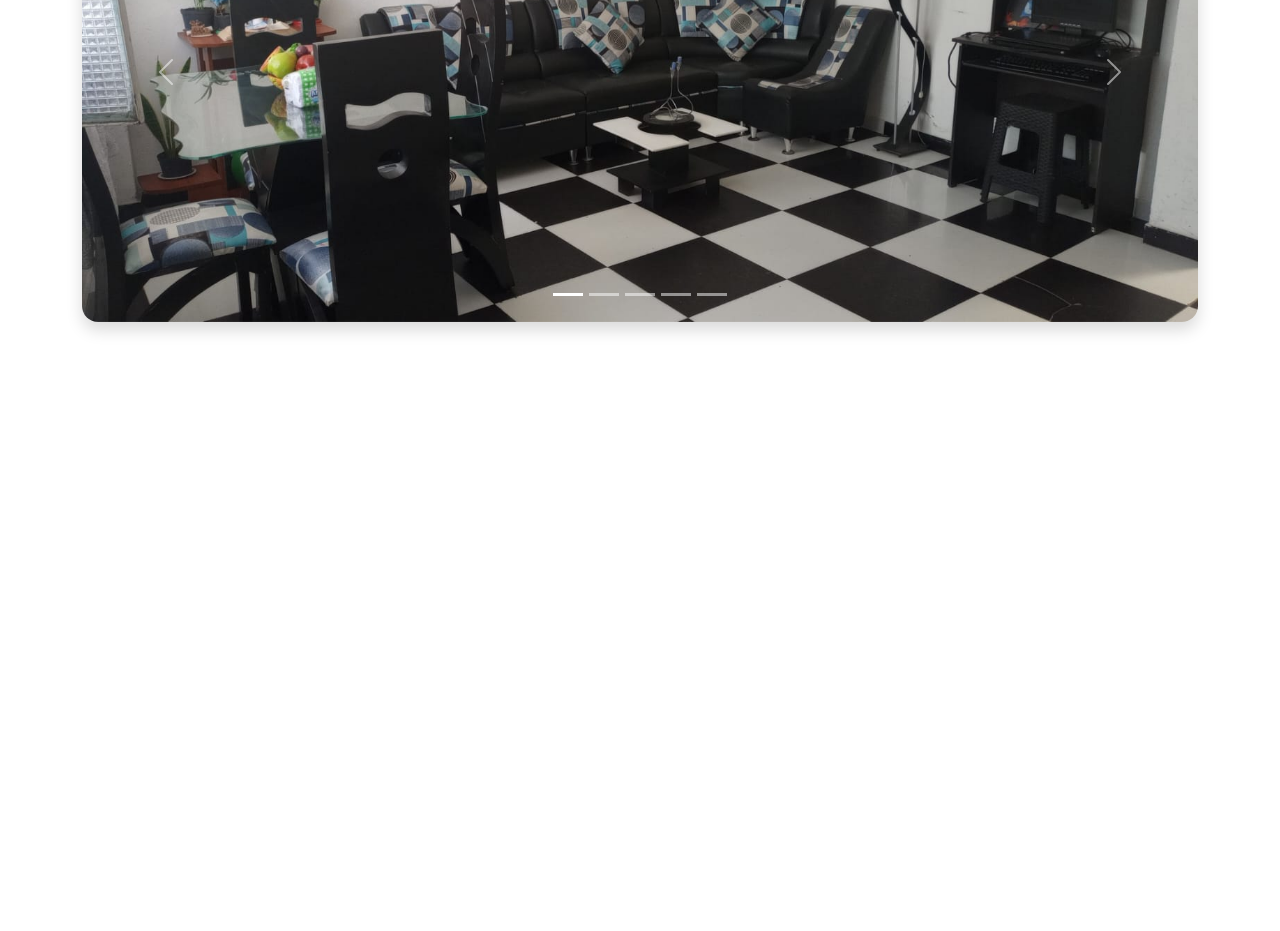
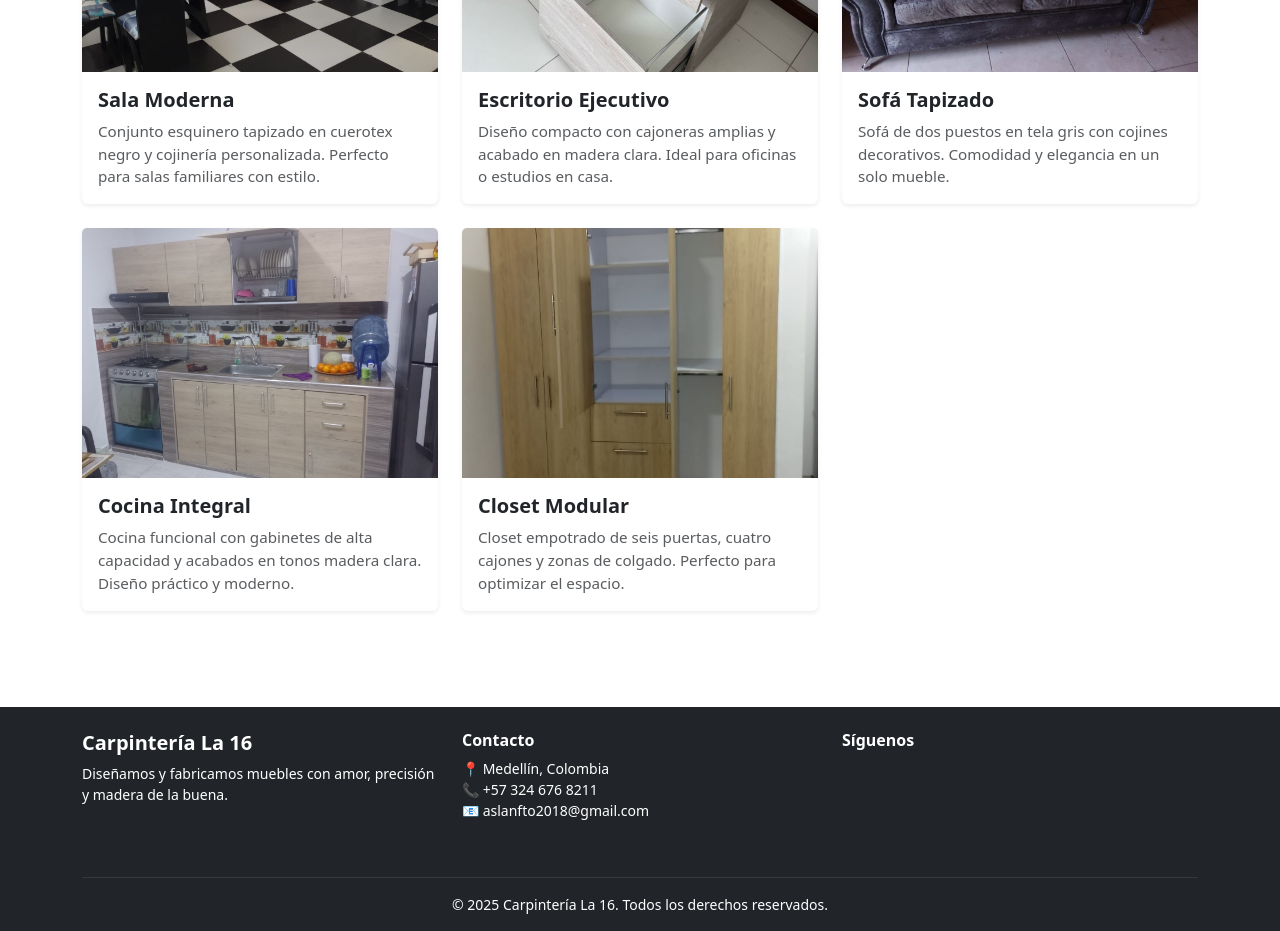
Before and after one commit to YojhanxA/Carpinteria, a React (Vite) app: page / in a window 1280 px wide. Shown: the part 1160-2091 px from the top of the page. Before the commit the page ends 1530 px from the top, so only its background shows below. Built offline with nearby package versions, Linux system fonts and the light colour scheme.

Commit message:
Componente de footer y cambios en algunos diseños

```diff
--- /dev/null
+++ b/src/components/Footer.jsx
@@ -0,0 +1,48 @@
+export const Footer = () => {
+  return (
+    <footer className="bg-dark text-white mt-5 pt-4 pb-3">
+      <div className="container">
+        <div className="row text-center text-md-start">
+          <div className="col-md-4 mb-4">
+            <h5 className="fw-bold">Carpintería La 16</h5>
+            <p className="small">
+              Diseñamos y fabricamos muebles con amor, precisión y madera de la
+              buena.
+            </p>
+          </div>
+
+          <div className="col-md-4 mb-4">
+            <h6 className="fw-semibold">Contacto</h6>
+            <ul className="list-unstyled small">
+              <li>📍 Medellín, Colombia</li>
+              <li>📞 +57 324 676 8211</li>
+              <li>📧 aslanfto2018@gmail.com</li>
+            </ul>
+          </div>
+
+          <div className="col-md-4 mb-4">
+            <h6 className="fw-semibold">Síguenos</h6>
+            <div className="d-flex justify-content-center justify-content-md-start gap-3">
+              <a href="#" className="text-white">
+                <i className="bi bi-facebook fs-5"></i>
+              </a>
+              <a href="#" className="text-white">
+                <i className="bi bi-instagram fs-5"></i>
+              </a>
+              <a href="#" className="text-white">
+                <i className="bi bi-whatsapp fs-5"></i>
+              </a>
+            </div>
+          </div>
+        </div>
+
+        <hr className="border-secondary" />
+
+        <div className="text-center small">
+          &copy; {new Date().getFullYear()} Carpintería La 16. Todos los
+          derechos reservados.
+        </div>
+      </div>
+    </footer>
+  );
+};
--- /dev/null
+++ b/src/components/Gallery.jsx
@@ -0,0 +1,62 @@
+// src/components/Gallery.jsx
+import React from "react";
+const productos = [
+  {
+    titulo: "Sala Moderna",
+    descripcion:
+      "Conjunto esquinero tapizado en cuerotex negro y cojinería personalizada. Perfecto para salas familiares con estilo.",
+    imagen: "/img/1.jpeg",
+  },
+  {
+    titulo: "Escritorio Ejecutivo",
+    descripcion:
+      "Diseño compacto con cajoneras amplias y acabado en madera clara. Ideal para oficinas o estudios en casa.",
+    imagen: "/img/2.jpeg",
+  },
+  {
+    titulo: "Sofá Tapizado",
+    descripcion:
+      "Sofá de dos puestos en tela gris con cojines decorativos. Comodidad y elegancia en un solo mueble.",
+    imagen: "/img/3.jpeg",
+  },
+  {
+    titulo: "Cocina Integral",
+    descripcion:
+      "Cocina funcional con gabinetes de alta capacidad y acabados en tonos madera clara. Diseño práctico y moderno.",
+    imagen: "/img/4.jpeg",
+  },
+  {
+    titulo: "Closet Modular",
+    descripcion:
+      "Closet empotrado de seis puertas, cuatro cajones y zonas de colgado. Perfecto para optimizar el espacio.",
+    imagen: "/img/5.jpeg",
+  },
+];
+
+export const Gallery = () => {
+  return (
+    <div className="row g-4">
+      {productos.map((item, i) => (
+        <div key={i} className="col-12 col-md-4">
+          <div className="card h-100 shadow-sm border-0">
+            <img
+              src={item.imagen}
+              alt={item.titulo}
+              className="card-img-top"
+              style={{ objectFit: "cover", height: "250px" }}
+            />
+            <div className="card-body">
+              <h5 className="card-title fw-bold">{item.titulo}</h5>
+              <p
+                className="card-text text-muted"
+                style={{ fontSize: "0.95rem" }}
+              >
+                {item.descripcion}
+              </p>
+            </div>
+          </div>
+        </div>
+      ))}
+    </div>
+  );
+};
--- a/src/main.jsx
+++ b/src/main.jsx
@@ -2,17 +2,22 @@ import { StrictMode } from "react";
 import { createRoot } from "react-dom/client";
 import { BrowserRouter as Router, Route, Routes } from "react-router-dom";
 import { Home } from "./pages/Home";
-import { Navbar } from "./pages/Navbar";
+import { Navbar } from "./components/Navbar";
+import { AcercaD } from "./pages/AcercaD";
 import "bootstrap/dist/css/bootstrap.min.css";
+import { Footer } from "./components/Footer";
 
 // Renderizamos el componente de rutas
 createRoot(document.getElementById("root")).render(
   <StrictMode>
     <Router>
       <Navbar />
+
       <Routes>
         <Route path="/" element={<Home />} />
+        <Route path="/acerca" element={<AcercaD />} />
       </Routes>
+      <Footer />
     </Router>
   </StrictMode>
 );
--- /dev/null
+++ b/src/pages/AcercaD.jsx
@@ -0,0 +1,41 @@
+export const AcercaD = () => {
+  return (
+    <main className="container py-5">
+      <section className="text-center mb-5">
+        <h2 className="display-4 fw-bold mb-3">¿Quiénes Somos?</h2>
+        <p className="lead fw-semibold mb-2">
+          En Carpintería y Tapicería La 16, más que muebles, construimos
+          historias.
+        </p>
+        <p className="fw-medium mb-4">
+          Somos una empresa familiar nacida del amor por el diseño, la madera y
+          el trabajo bien hecho. Transformamos ideas en espacios únicos, con un
+          sello artesanal que se siente en cada detalle.
+        </p>
+      </section>
+
+      <section className="text-center">
+        <img
+          src="/carpinteria.png"
+          alt="Taller de carpintería"
+          className="img-fluid rounded-4 shadow"
+          style={{ maxHeight: "500px", objectFit: "cover" }}
+        />
+      </section>
+
+      <section className="text-center mt-5">
+        <h3 className="fw-bold mb-4">Lo que nos mueve</h3>
+        <p className="mb-4">
+          Nos motiva ver cómo un cliente sonríe al ver su mueble terminado. Por
+          eso, trabajamos con pasión, precisión y materiales de primera. Aquí no
+          se improvisa: se diseña, se mide y se entrega con el corazón.
+        </p>
+        <p className="mb-4">
+          Cada corte, cada puntada y cada acabado reflejan nuestro compromiso
+          por ofrecerte lo mejor. En La 16 no vendemos muebles, creamos espacios
+          donde vivir mejor.
+        </p>
+      </section>
+    </main>
+  );
+};
--- a/src/pages/Home.jsx
+++ b/src/pages/Home.jsx
@@ -1,14 +1,14 @@
 // src/pages/Home.jsx
 import React from "react";
-import { Carousel } from "./Carrusel";
+import { Gallery } from "../components/Gallery";
 export const Home = () => {
-  const images = [
+  /* const images = [
     "/img/1.jpeg",
     "/img/2.jpeg",
     "/img/3.jpeg",
     "/img/4.jpeg",
     "/img/5.jpeg",
-  ];
+  ];*/
   return (
     <main className="container py-5">
       <section className="text-center mb-5">
@@ -38,7 +38,7 @@ export const Home = () => {
         <h3 className="fw-bold mb-4">Algunos diseños</h3>
       </section>
       <section>
-        <Carousel images={images} />
+        <Gallery />
       </section>
     </main>
   );
```
Also changed, not shown: src/components/Carrusel.jsx (renamed from src/pages/Carrusel.jsx), src/components/Navbar.jsx (renamed from src/pages/Navbar.jsx).
